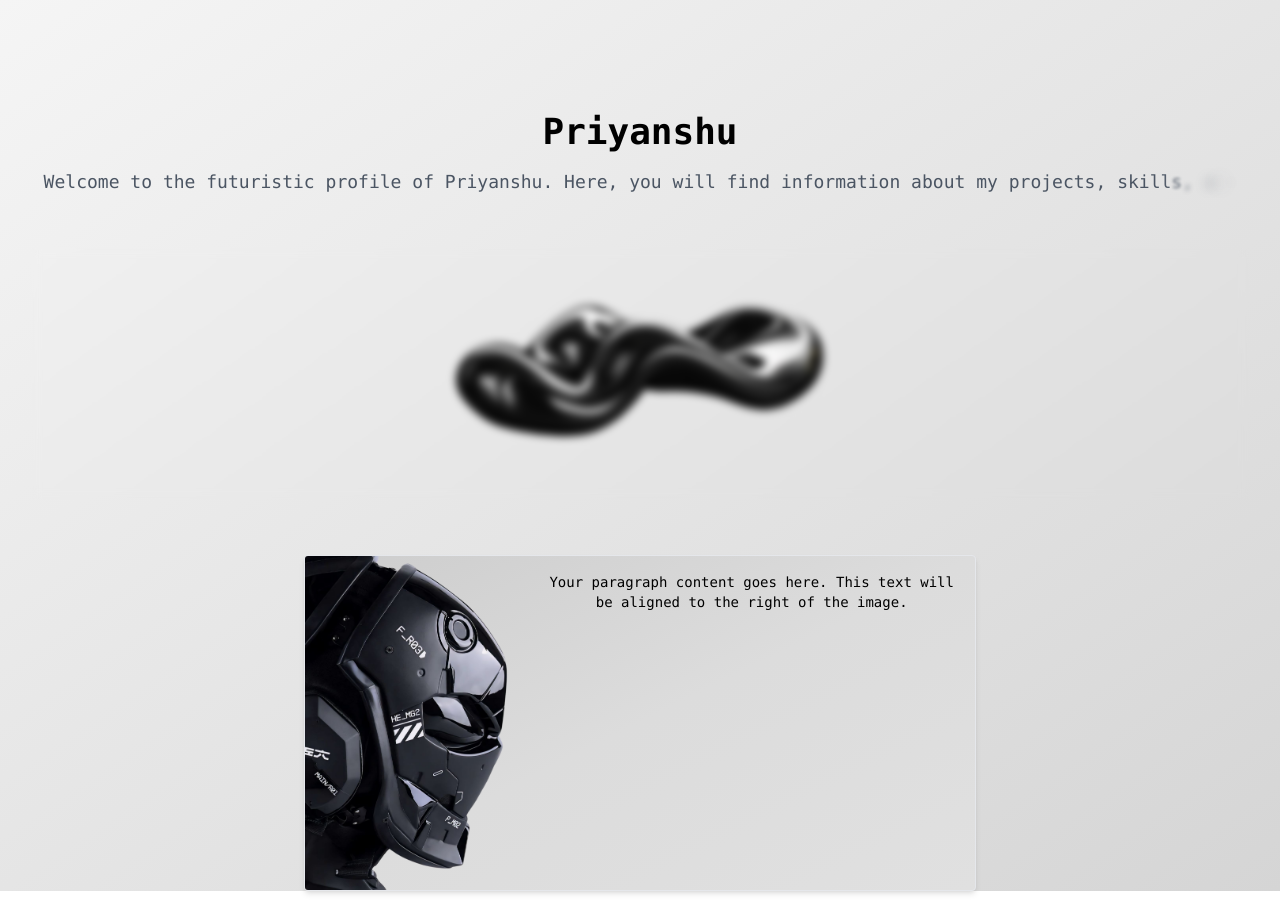
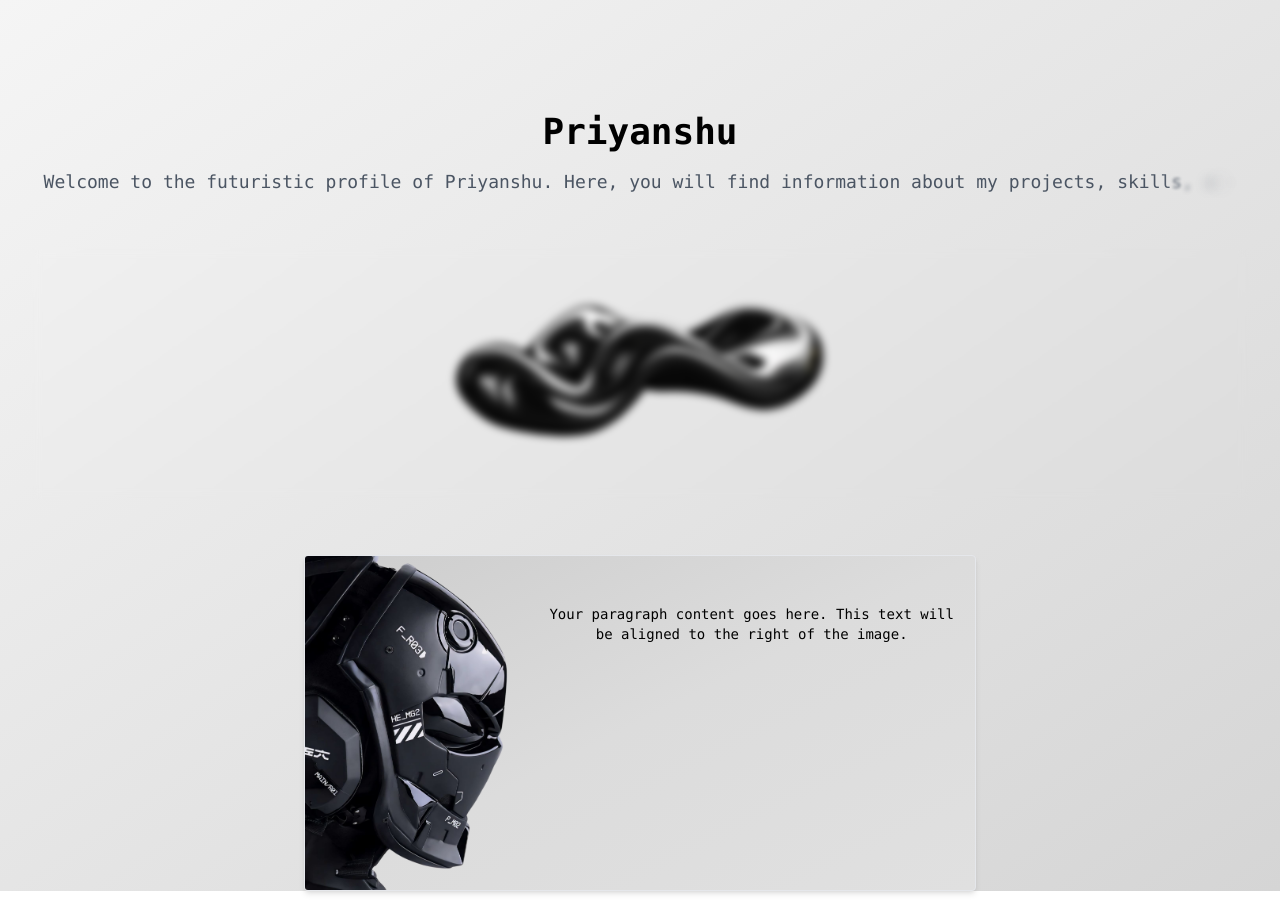
Before and after one commit to Priyansxu/Website, a Next.js app: page / in a window 1280 px wide. Built offline with nearby package versions, Linux system fonts and the light colour scheme.

Commit message:
Update index.js

```diff
--- a/pages/index.js
+++ b/pages/index.js
@@ -73,7 +73,7 @@ export default function Page() {
         />
       </div>
       <div className="flex-grow p-4 text-sm justify-center text-center">
-        <p>
+        <p className="my-4 pt-4">
           Your paragraph content goes here. This text will be aligned to the right of the image.
         </p>
       </div>
```
